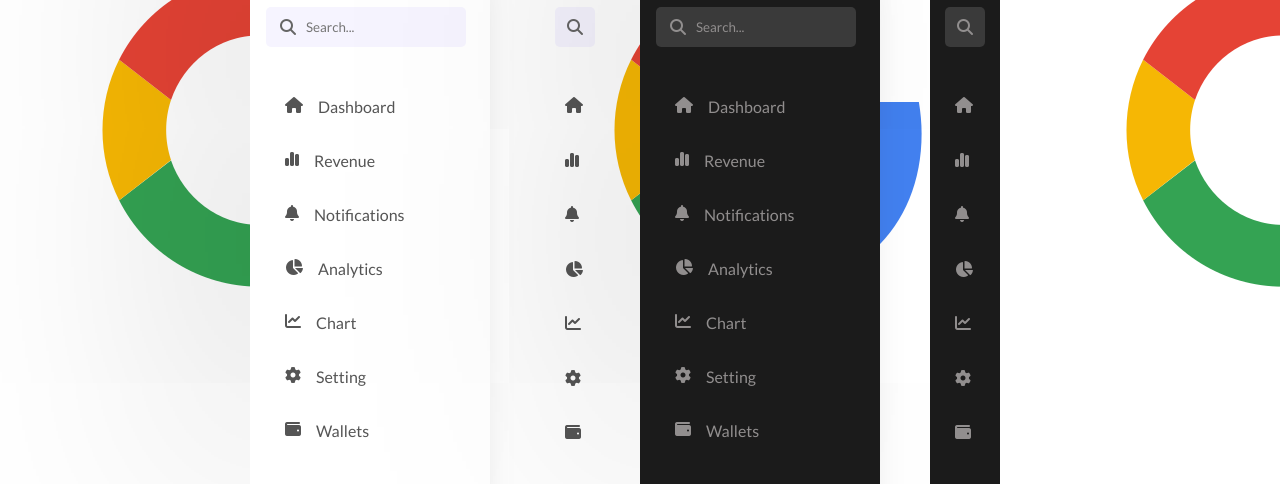
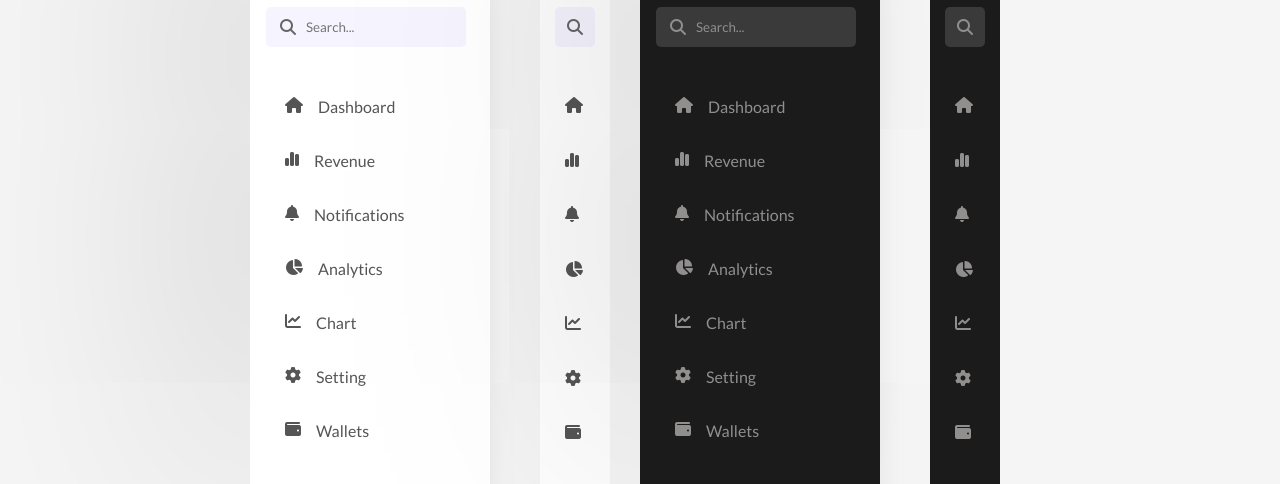
Before and after one commit to Linnthu1273/Dashboard-Menu-Light-Dark, a plain HTML site: page index.html in a window 1280 px wide. Shown: the part 126-610 px from the top of the page. Drawn offline with Linux system fonts and the light colour scheme.

Commit message:
update background

```diff
--- a/css/style.css
+++ b/css/style.css
@@ -8,9 +8,8 @@
 
 }
 body{
-    /* background-color: #f5f5f5; */
-    /* background-color: #000; */
-    background-image: url('../img/logo.webp');
+    background-color: #f5f5f5;
+
 }
 .container{
     display: flex;
```
